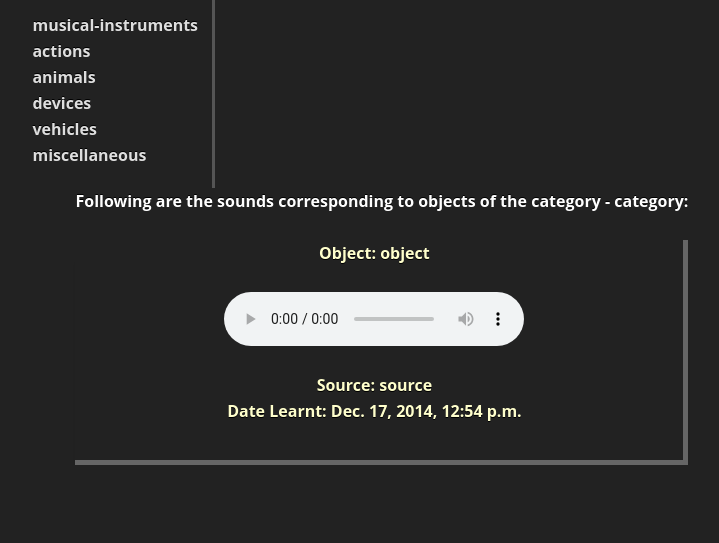
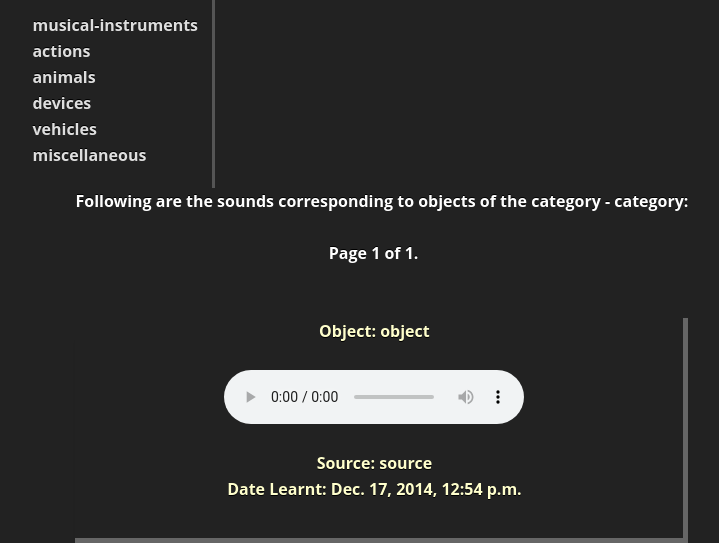
Before and after one commit to WS2014/Never_Ending_Learning_Of_Sound, a Django app: page /neal_main/objects/category/ in a window 1280 px wide. Shown: the part 480-1023 px from the top of the page, without its empty margins (246-965 px from the left). Before the commit the page ends 945 px from the top, so only its background shows below. Run offline with Django 3.2, Linux system fonts and the light colour scheme; data comes from the database, SQL or seed files in the repository; parts of the project's set-up code (start-up, migrations or seed data) failed here and were passed over; some libraries are stand-ins or nearby versions.

Commit message:
Paging Done

```diff
--- a/NEAL/neal_main/templates/neal_main/objects.html
+++ b/NEAL/neal_main/templates/neal_main/objects.html
@@ -206,6 +206,25 @@
 	Following are the sounds corresponding to objects of the category - {{ selected_category }}:
 	<br />
 	<br />
+	<div class="pagination">
+    	<span class="step-links">
+        {% if query_results.has_previous %}
+            <strong><u><a href="?page={{ query_results.previous_page_number }}">Previous Page</a></u></strong>&nbsp;&nbsp;&nbsp;
+        {% endif %}
+
+        <span class="current">
+            Page {{ query_results.number }} of {{ query_results.paginator.num_pages }}. &nbsp;&nbsp;&nbsp;
+        </span>
+
+        {% if query_results.has_next %}
+            <strong><u><a href="?page={{ query_results.next_page_number }}"> Next Page</a></u></strong>
+        {% endif %}
+    	</span>
+	</div>
+
+	<br />
+	<br />
+
 	{% for item in query_results %}
 		<div class = "music_content">
 		Object: {{item.object_name}}
@@ -251,6 +270,25 @@
 	Following are the sounds of most popular objects learnt by NESL:
 	<br />
 	<br />
+
+	<div class="pagination">
+    	<span class="step-links">
+        {% if query_results.has_previous %}
+            <strong><u><a href="?page={{ query_results.previous_page_number }}">Previous Page</a></u></strong>&nbsp;&nbsp;&nbsp;
+        {% endif %}
+
+        <span class="current">
+            Page {{ query_results.number }} of {{ query_results.paginator.num_pages }}. &nbsp;&nbsp;&nbsp;
+        </span>
+
+        {% if query_results.has_next %}
+            <strong><u><a href="?page={{ query_results.next_page_number }}"> Next Page</a></u></strong>
+        {% endif %}
+    	</span>
+	</div>
+
+	<br />
+	<br />
 	{% for item in query_results %}
 		<div class = "music_content">
 		Object: {{item.object_name}}
@@ -270,6 +308,9 @@
 		<br />
 		</div>
 	{% endfor %}
+
+
+
 	</div>
 	</div>
 
--- a/NEAL/neal_main/views.py
+++ b/NEAL/neal_main/views.py
@@ -3,7 +3,7 @@ import datetime
 from django.shortcuts import render
 from django.http import HttpResponse
 from models import *
-
+from django.core.paginator import Paginator, EmptyPage, PageNotAnInteger
 
 def populate():
 	object_name = 'Dog'
@@ -35,9 +35,24 @@ def objects(request):
 	#print 'data insert'
 	#os.environ.setdefault('DJANGO_SETTINGS_MODULE', 'NEAL.settings')
 	#populate()
+
+
+
 	query_results = NEAL_download_model.objects.all()
 	category_results = NEAL_download_model.objects.values('category').distinct()
-	return render(request, 'neal_main/objects.html', {'query_results': query_results,'selected_flag':selected_flag, 'category_results': category_results, 'selected_category': None, 'object_results': None, 'selected_object': None})
+
+	paginator = Paginator(query_results, 20) # Show 25 contacts per page
+	page = request.GET.get('page')
+    	try:
+        	query_paginated_results = paginator.page(page)
+    	except PageNotAnInteger:
+        	# If page is not an integer, deliver first page.
+        	query_paginated_results = paginator.page(1)
+    	except EmptyPage:
+        	# If page is out of range (e.g. 9999), deliver last page of results.
+        	query_paginated_results = paginator.page(paginator.num_pages)
+
+	return render(request, 'neal_main/objects.html', {'query_results': query_paginated_results,'selected_flag':selected_flag, 'category_results': category_results, 'selected_category': None, 'object_results': None, 'selected_object': None})
 
 def objects_selected(request, category):
 	template = 'neal_main/objects.html'
@@ -47,7 +62,20 @@ def objects_selected(request, category):
 	query_results = NEAL_download_model.objects.filter(category = category)
 	category_results = NEAL_download_model.objects.values('category').distinct()
 	object_results = NEAL_download_model.objects.filter(category = category).values('object_name').distinct()
-	return render(request, 'neal_main/objects.html', {'query_results': query_results,'selected_flag':selected_flag, 'category_results': category_results, 'selected_category': category, 'object_results': object_results, 'selected_object': None})
+
+	paginator = Paginator(query_results, 20) # Show 25 contacts per page
+	page = request.GET.get('page')
+    	try:
+        	query_paginated_results = paginator.page(page)
+    	except PageNotAnInteger:
+        	# If page is not an integer, deliver first page.
+        	query_paginated_results = paginator.page(1)
+    	except EmptyPage:
+        	# If page is out of range (e.g. 9999), deliver last page of results.
+        	query_paginated_results = paginator.page(paginator.num_pages)
+
+
+	return render(request, 'neal_main/objects.html', {'query_results': query_paginated_results,'selected_flag':selected_flag, 'category_results': category_results, 'selected_category': category, 'object_results': object_results, 'selected_object': None})
 
 def category_objects_selected(request, category, object_name):
 	template = 'neal_main/objects.html'
@@ -57,7 +85,20 @@ def category_objects_selected(request, category, object_name):
 	query_results = NEAL_download_model.objects.filter(category = category).filter(object_name = object_name)
 	category_results = NEAL_download_model.objects.values('category').distinct()
 	object_results = NEAL_download_model.objects.filter(category = category).values('object_name').distinct()
-	return render(request, 'neal_main/objects.html', {'query_results': query_results,'selected_flag':selected_flag, 'category_results': category_results, 'selected_category': category, 'object_results': object_results, 'selected_object': object_name})
+
+	paginator = Paginator(query_results, 20) # Show 25 contacts per page
+	page = request.GET.get('page')
+    	try:
+        	query_paginated_results = paginator.page(page)
+    	except PageNotAnInteger:
+        	# If page is not an integer, deliver first page.
+        	query_paginated_results = paginator.page(1)
+    	except EmptyPage:
+        	# If page is out of range (e.g. 9999), deliver last page of results.
+        	query_paginated_results = paginator.page(paginator.num_pages)
+
+
+	return render(request, 'neal_main/objects.html', {'query_results': query_paginated_results,'selected_flag':selected_flag, 'category_results': category_results, 'selected_category': category, 'object_results': object_results, 'selected_object': object_name})
 
 
 
```
